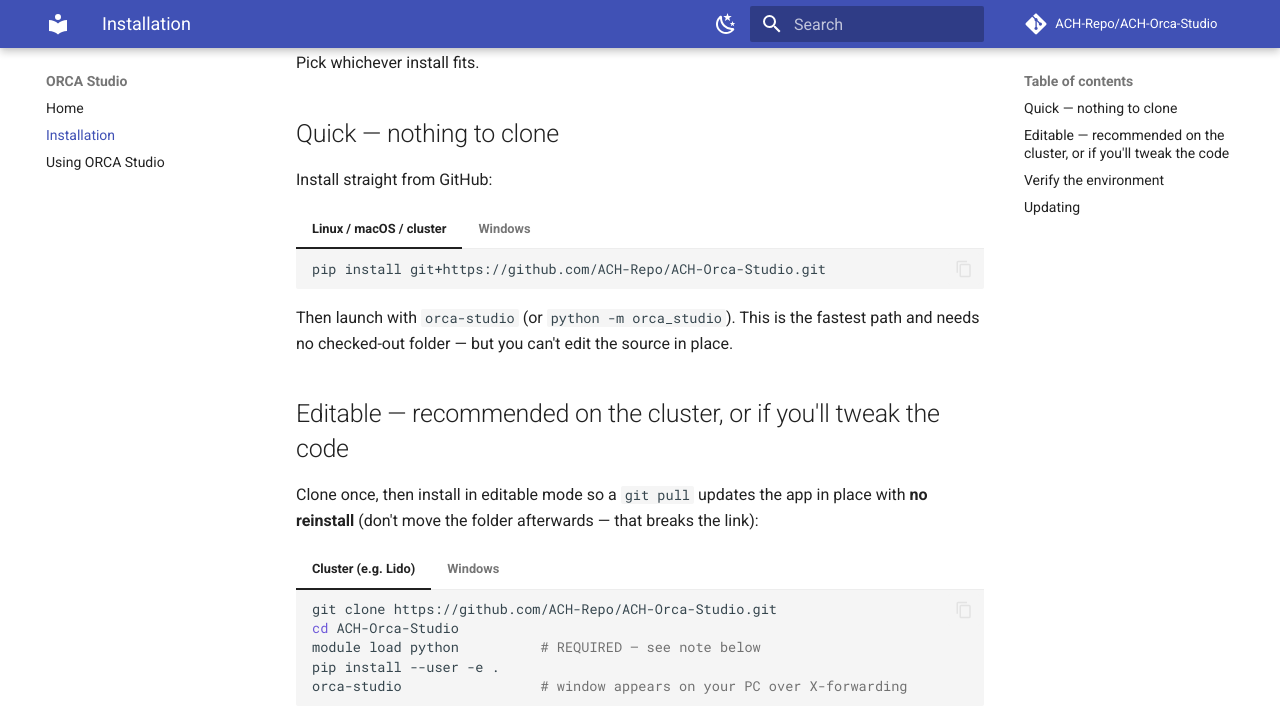
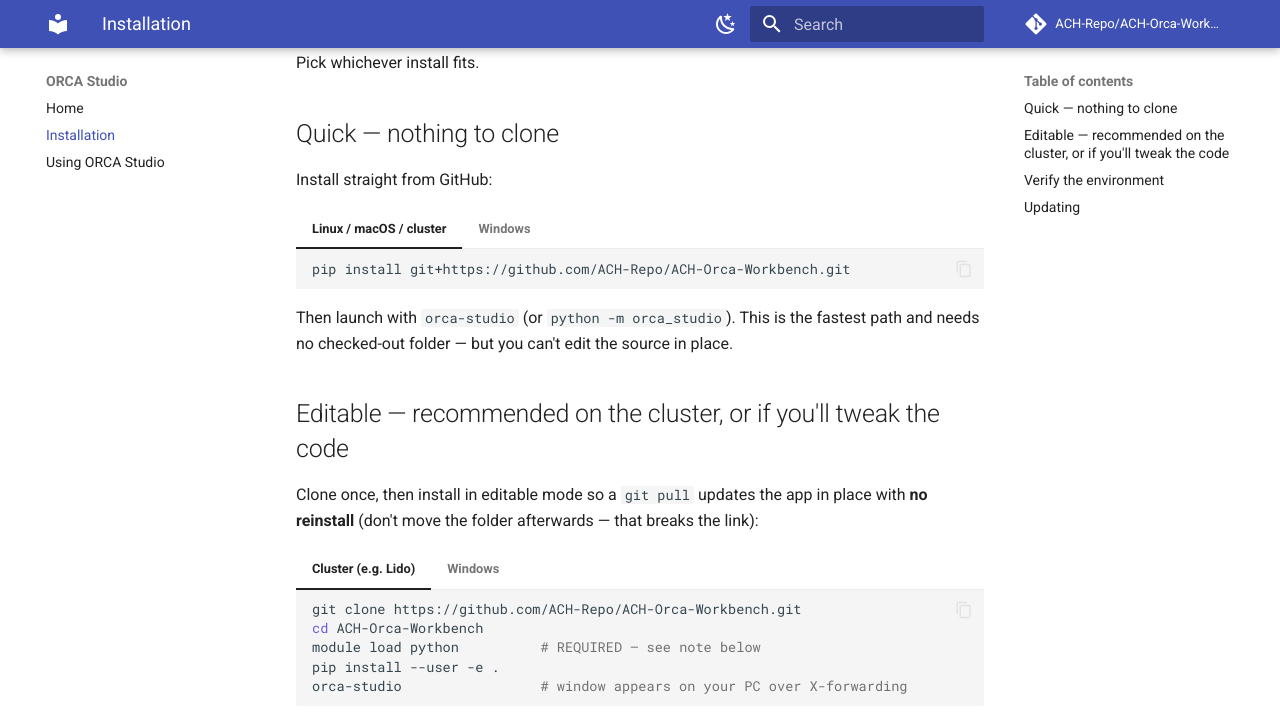
Before and after one commit to ACH-Repo/ACH-Orca-Studio, an MkDocs documentation site: the page built from docs/installation.md, in a window 1280 px wide and 1400 px high, scrolled down 222 px. Shown: the top 723 px of the window. Built offline with MkDocs 1.6.1 and Material for MkDocs 9.7.7, drawn with Linux system fonts in a browser that asks for light colours; comment, search, counter and statistics services are not loaded; some of the changed text lies outside the part shown.

Commit message:
Update references after repo rename to ACH-Orca-Workbench
The GitHub repo was renamed ACH-Orca-Studio -> ACH-Orca-Workbench for
consistency with the PyPI distribution name (orca-workbench). Update every
in-repo reference accordingly:

- README + docs: git+pip / clone URLs and GitHub links.
- mkdocs.yml: site_url (Pages URL is now /ACH-Orca-Workbench/), repo_url, repo_name.
- pyproject.toml [project.urls]: homepage, docs, repository, issues.
- docs.yml / publish.yml: header comments (incl. the trusted-publisher repo name).

Unchanged on purpose: the import package (orca_studio), the launch command
(orca-studio), and the PyPI distribution name (orca-workbench) — none of those
depend on the GitHub repo name.

````diff
--- a/docs/installation.md
+++ b/docs/installation.md
@@ -14,13 +14,13 @@
 === "Linux / macOS / cluster"
 
     ```bash
-    pip install git+https://github.com/ACH-Repo/ACH-Orca-Studio.git
+    pip install git+https://github.com/ACH-Repo/ACH-Orca-Workbench.git
     ```
 
 === "Windows"
 
     ```bat
-    py -m pip install git+https://github.com/ACH-Repo/ACH-Orca-Studio.git
+    py -m pip install git+https://github.com/ACH-Repo/ACH-Orca-Workbench.git
     ```
 
 Then launch with `orca-studio` (or `python -m orca_studio`). This is the fastest
@@ -35,8 +35,8 @@
 === "Cluster (e.g. Lido)"
 
     ```bash
-    git clone https://github.com/ACH-Repo/ACH-Orca-Studio.git
-    cd ACH-Orca-Studio
+    git clone https://github.com/ACH-Repo/ACH-Orca-Workbench.git
+    cd ACH-Orca-Workbench
     module load python          # REQUIRED — see note below
     pip install --user -e .
     orca-studio                 # window appears on your PC over X-forwarding
@@ -45,8 +45,8 @@
 === "Windows"
 
     ```bat
-    git clone https://github.com/ACH-Repo/ACH-Orca-Studio.git
-    cd ACH-Orca-Studio
+    git clone https://github.com/ACH-Repo/ACH-Orca-Workbench.git
+    cd ACH-Orca-Workbench
     py -m pip install --user -e .
     py -m orca_studio
     ```
@@ -80,7 +80,7 @@
 - **Quick (git+pip) install:** re-run with `-U`:
 
     ```bash
-    pip install -U git+https://github.com/ACH-Repo/ACH-Orca-Studio.git
+    pip install -U git+https://github.com/ACH-Repo/ACH-Orca-Workbench.git
     ```
 
 - **On the cluster**, `module load python` is still required every session,
--- a/mkdocs.yml
+++ b/mkdocs.yml
@@ -2,9 +2,9 @@
 site_description: >-
   Desktop GUI for building, launching, monitoring, and analysing ORCA
   quantum-chemistry calculations on SLURM clusters.
-site_url: https://ach-repo.github.io/ACH-Orca-Studio/
-repo_url: https://github.com/ACH-Repo/ACH-Orca-Studio
-repo_name: ACH-Repo/ACH-Orca-Studio
+site_url: https://ach-repo.github.io/ACH-Orca-Workbench/
+repo_url: https://github.com/ACH-Repo/ACH-Orca-Workbench
+repo_name: ACH-Repo/ACH-Orca-Workbench
 edit_uri: edit/main/docs/
 
 theme:
````
Also changed, not shown: README.md (+4 -4 lines), docs/index.md (+1 -1 lines), docs/usage.md (+2 -2 lines), pyproject.toml (+4 -4 lines), 2 other files.
